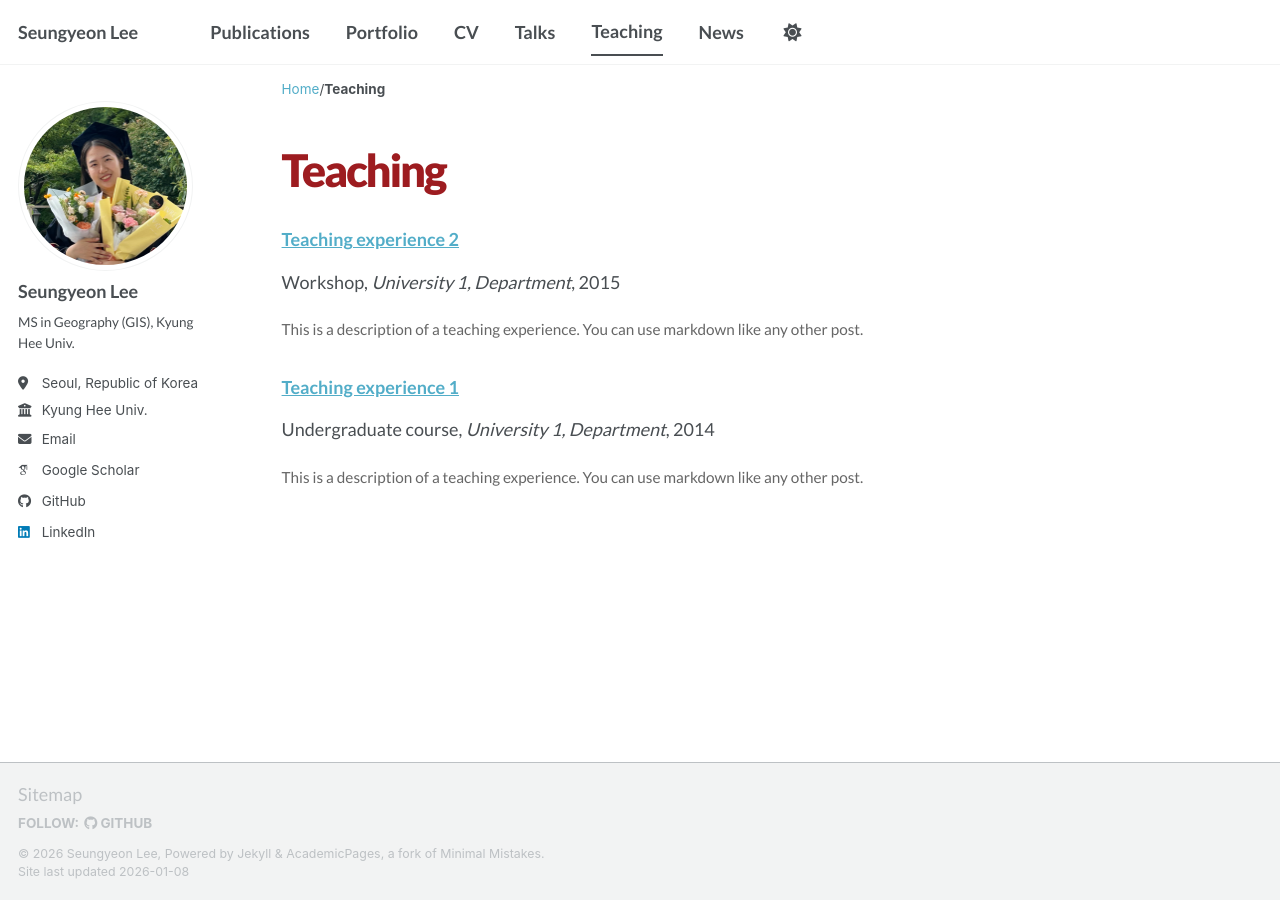
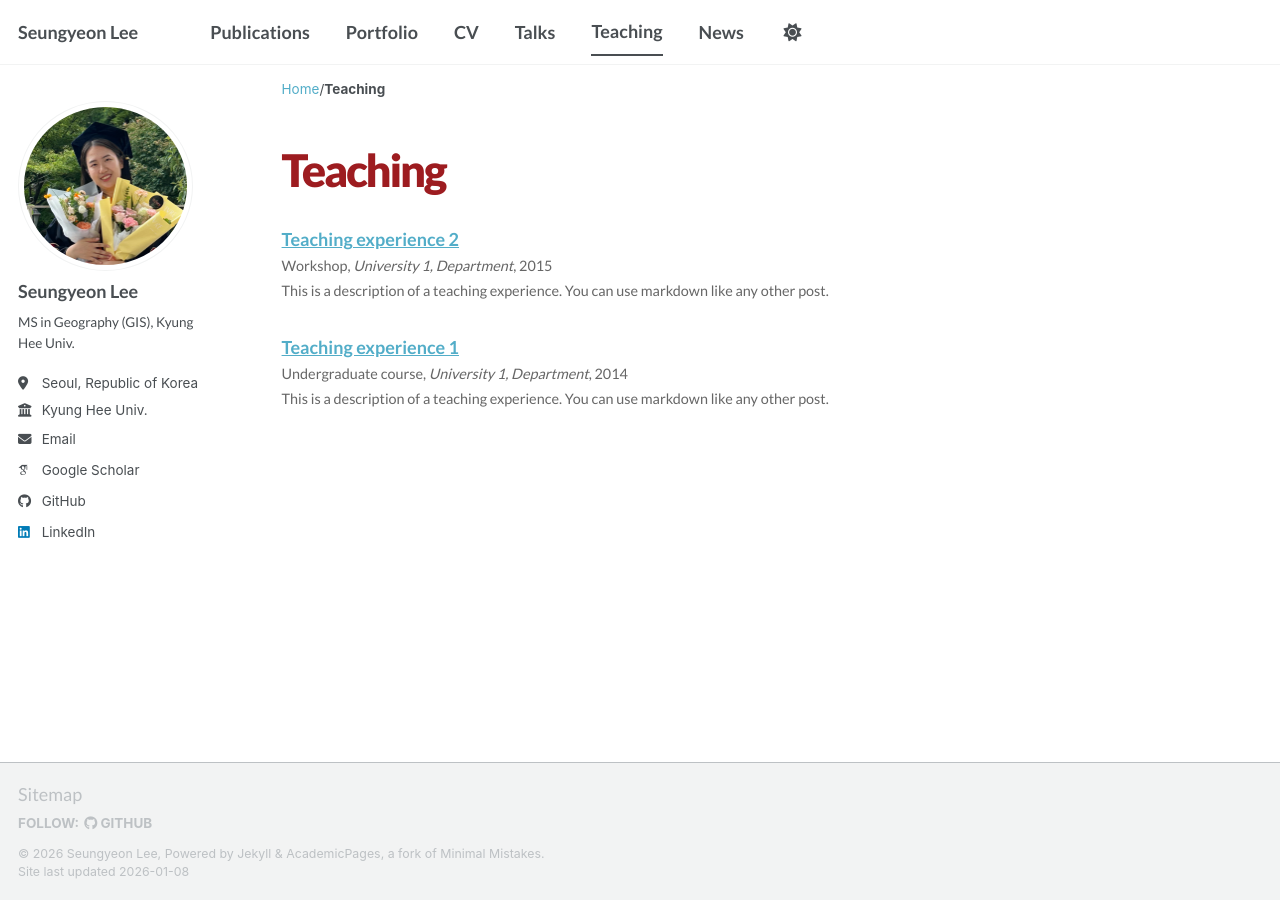
Before and after one commit to seungyeon677/seungyeon677.github.io, a Jekyll site: the page built from _pages/teaching.html, in a window 1280 px wide. Built offline with Jekyll 4.4.1, drawn with Linux system fonts in a browser that asks for light colours; some web fonts are replaced; a script bundle is joined from its source files by our own code; library files that are not in the unit come from our copies.

Commit message:
Update head.html

```diff
--- a/_includes/head.html
+++ b/_includes/head.html
@@ -70,22 +70,20 @@
     border: none !important;           /* 이미지 배치용 표라면 테두리를 제거 */
   }
 
-  /* 클래스 자체와 그 안의 모든 p 태그에 스타일 강제 적용 */
-  .archive__item-excerpt,
-  .archive__item-excerpt p {
+  /* 논문 목록(Archive)의 아이템 안에 있는 모든 p 태그 타겟팅 */
+  .archive__item p,
+  .list__item p {
     font-family: 'Lato', sans-serif !important;
-    font-size: 0.85rem !important; /* 원하는 크기 */
+    font-size: 0.8rem !important;  /* 요약문 크기 */
     line-height: 1.4 !important;
-    color: #666 !important;
+    color: #666666 !important;
     margin-top: 5px !important;
     margin-bottom: 5px !important;
   }
 
-  /* Read more 링크 스타일 */
-  .archive__item-excerpt a {
-    font-weight: bold;
-    color: #c0392b; /* 포인트 컬러인 빨간색 적용 */
-    text-decoration: none;
+  /* 만약 위 코드가 안 먹는다면, 더 상위인 본문 영역을 포함 */
+  .page__content .archive__item p {
+    font-size: 0.8rem !important;
   }
 
   /* 4. 하단 푸터 및 기타 요소 */
```
